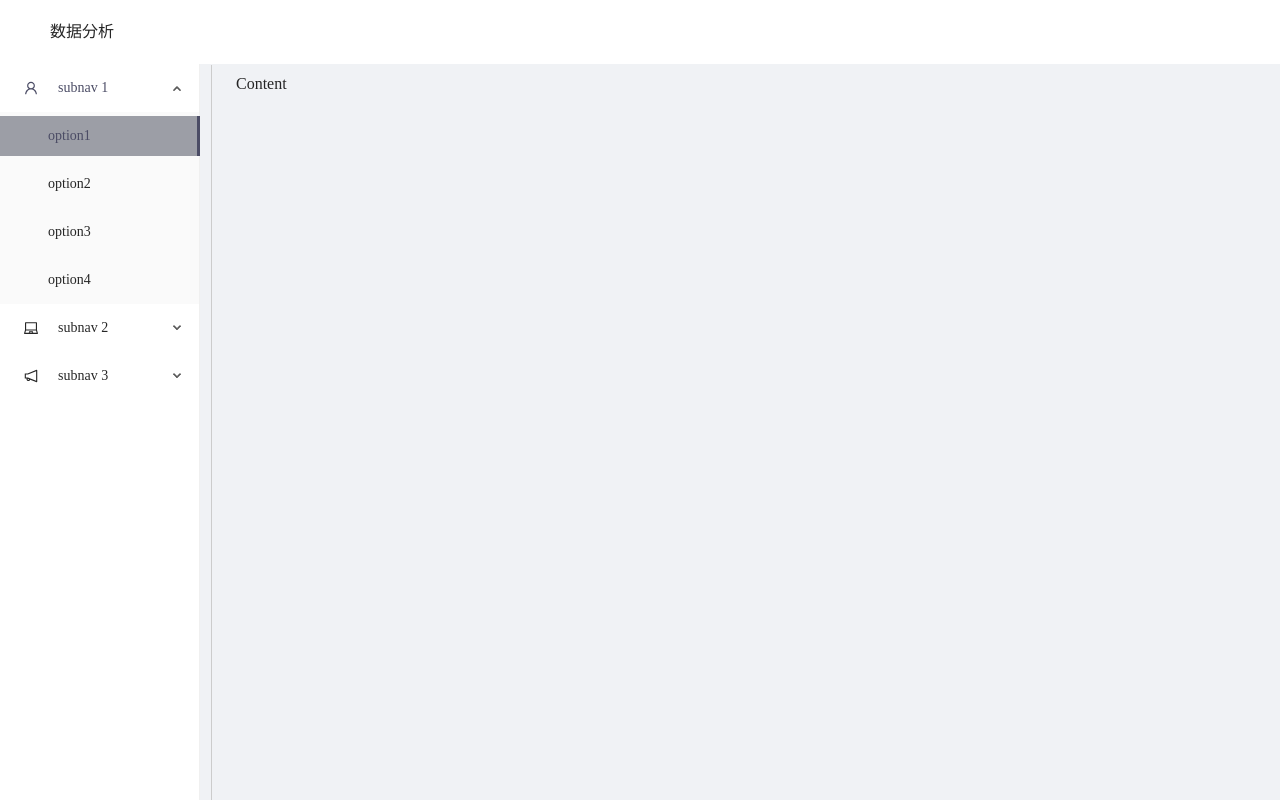
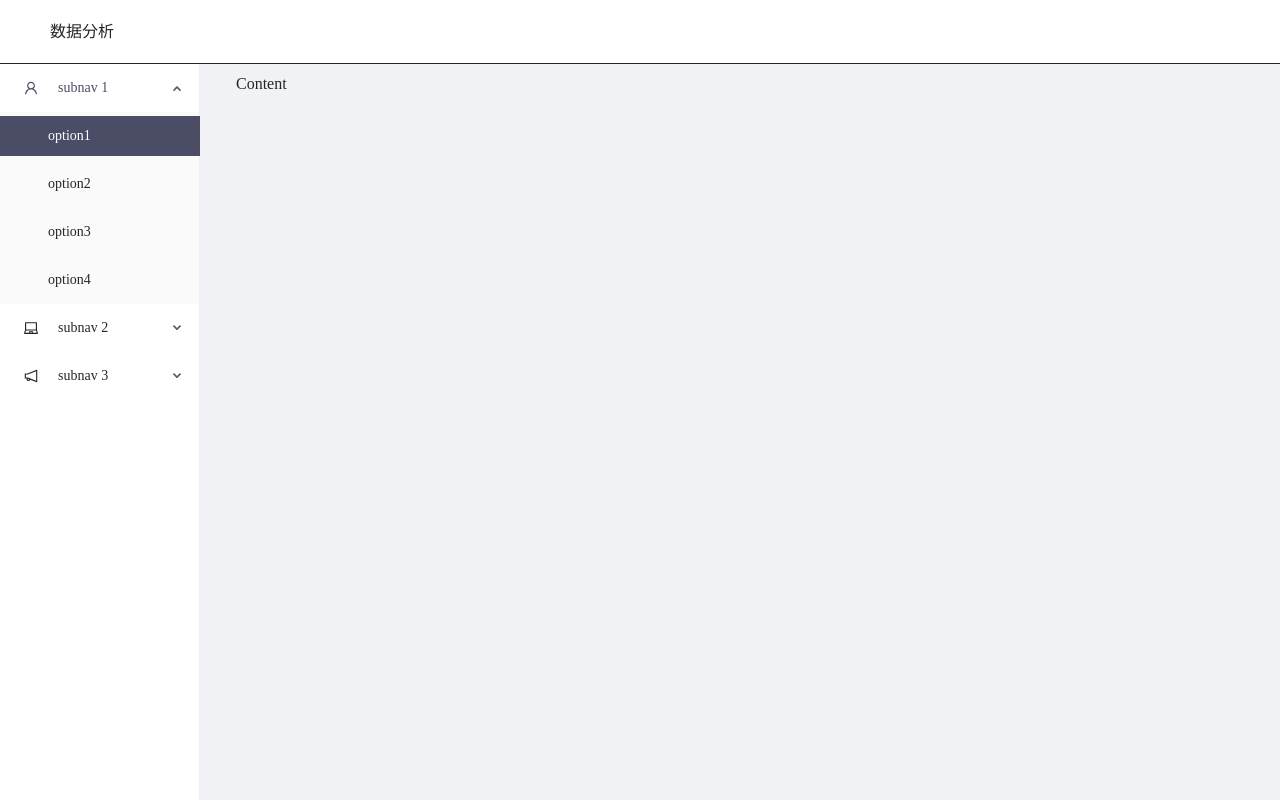
Before and after one commit to jobsofferings/epidemic_front_end, a React (Create React App) app: page / in a window 1280 px wide. Built offline with nearby package versions, Linux system fonts and the light colour scheme.

Commit message:
完善总布局

```diff
--- a/src/App.tsx
+++ b/src/App.tsx
@@ -4,6 +4,7 @@ import SiderWrapper from './components/SiderWrapper';
 import HeaderWrapper from './components/HeaderWrapper';
 import ContentWrapper from './components/ContentWrapper';
 import './index.less';
+import './reset.less';
 
 const wrapperArea = { display: 'flex', flex: '0 0 92px', transition: 'all 0.2s' };
 
--- a/src/components/HeaderWrapper.tsx
+++ b/src/components/HeaderWrapper.tsx
@@ -4,7 +4,7 @@ import { Layout } from 'antd';
 const { Header } = Layout;
 
 const HeaderWrapper = () => {
-  return <Header className="header">
+  return <Header className="epidemic-header">
     数据分析
   </Header>
 }
--- a/src/index.less
+++ b/src/index.less
@@ -1,69 +1,28 @@
-@import '~antd/dist/antd.less';
+@import "~antd/dist/antd.less";
 
-html, body, div, span, applet, object, iframe,
-h1, h2, h3, h4, h5, h6, p, blockquote, pre,
-a, abbr, acronym, address, big, cite, code,
-del, dfn, em, img, ins, kbd, q, s, samp,
-small, strike, strong, sub, sup, tt, var,
-b, u, i, center,
-dl, dt, dd, ol, ul, li,
-fieldset, form, label, legend,
-table, caption, tbody, tfoot, thead, tr, th, td,
-article, aside, canvas, details, embed,
-figure, figcaption, footer, header, hgroup,
-menu, nav, output, ruby, section, summary,
-time, mark, audio, video {
-	margin: 0;
-	padding: 0;
-	border: 0;
-	font-size: 100%;
-	font: inherit;
-	vertical-align: baseline;
+@primary-color: #4b4c65;
+#root {
+  .epidemic-header {
+    background: #fff;
+    box-shadow: inset 0 -1px 0 0 rgba(0, 0, 0, 0.85);
   }
-/* HTML5 display-role reset for older browsers */
-article, aside, details, figcaption, figure,
-footer, header, hgroup, menu, nav, section {
-	display: block;
-}
-body {
-  line-height: 1;
-	margin: 0 !important;
-}
-ol, ul {
-	list-style: none;
-}
-blockquote, q {
-	quotes: none;
-}
-blockquote:before, blockquote:after,
-q:before, q:after {
-	content: '';
-	content: none;
-}
-table {
-	border-collapse: collapse;
-	border-spacing: 0;
-}
-
-#root {
-	.epidemic-content{
+  .epidemic-content {
     position: relative;
     height: calc(100vh - 64px);
-		box-shadow: -1px 1px 0px 0px #ccc;
     overflow-y: auto;
     padding: 32px;
     overflow: hidden;
   }
-	.epidemic-menu{
+  .epidemic-menu {
     height: calc(100vh - 64px);
     overflow-y: auto;
-		box-shadow: -1px 1px 0 0 rgba(0,0,0,.05);
+    box-shadow: -1px 1px 0 0 rgba(0, 0, 0, 0.05);
     /*隐藏滚动条，当IE下溢出，仍然可以滚动*/
-		-ms-overflow-style:none;
+    -ms-overflow-style: none;
     /*火狐下隐藏滚动条*/
-		overflow:-moz-scrollbars-none;
-		&::-webkit-scrollbar{
-			display:none;
+    overflow: -moz-scrollbars-none;
+    &::-webkit-scrollbar {
+      display: none;
     }
   }
   .epidemic-triggle {
@@ -81,3 +40,28 @@ table {
     }
   }
 }
+
+.ant-menu-item {
+	&.ant-menu-item-active {
+		background-color: #fafafa;
+	}
+	& > a {
+		color: @primary-color;
+	}
+	&:hover {
+		background-color: @primary-color;
+		color: #fff;
+		a {
+			color: #fff;
+		}
+	}
+}
+.ant-menu-item-selected {
+	background-color: @primary-color !important;
+	color: #fff;
+	&:hover,
+	.anticon,
+	a {
+		color: #fff;
+	}
+}
--- /dev/null
+++ b/src/reset.less
@@ -0,0 +1,44 @@
+html, body, div, span, applet, object, iframe,
+h1, h2, h3, h4, h5, h6, p, blockquote, pre,
+a, abbr, acronym, address, big, cite, code,
+del, dfn, em, img, ins, kbd, q, s, samp,
+small, strike, strong, sub, sup, tt, var,
+b, u, i, center,
+dl, dt, dd, ol, ul, li,
+fieldset, form, label, legend,
+table, caption, tbody, tfoot, thead, tr, th, td,
+article, aside, canvas, details, embed,
+figure, figcaption, footer, header, hgroup,
+menu, nav, output, ruby, section, summary,
+time, mark, audio, video {
+	margin: 0;
+	padding: 0;
+	border: 0;
+	font-size: 100%;
+	font: inherit;
+	vertical-align: baseline;
+}
+/* HTML5 display-role reset for older browsers */
+article, aside, details, figcaption, figure,
+footer, header, hgroup, menu, nav, section {
+	display: block;
+}
+body {
+  line-height: 1;
+	margin: 0 !important;
+}
+ol, ul {
+	list-style: none;
+}
+blockquote, q {
+	quotes: none;
+}
+blockquote:before, blockquote:after,
+q:before, q:after {
+	content: '';
+	content: none;
+}
+table {
+	border-collapse: collapse;
+	border-spacing: 0;
+}
```
Lines whose indentation alone changed are shown as unchanged.
